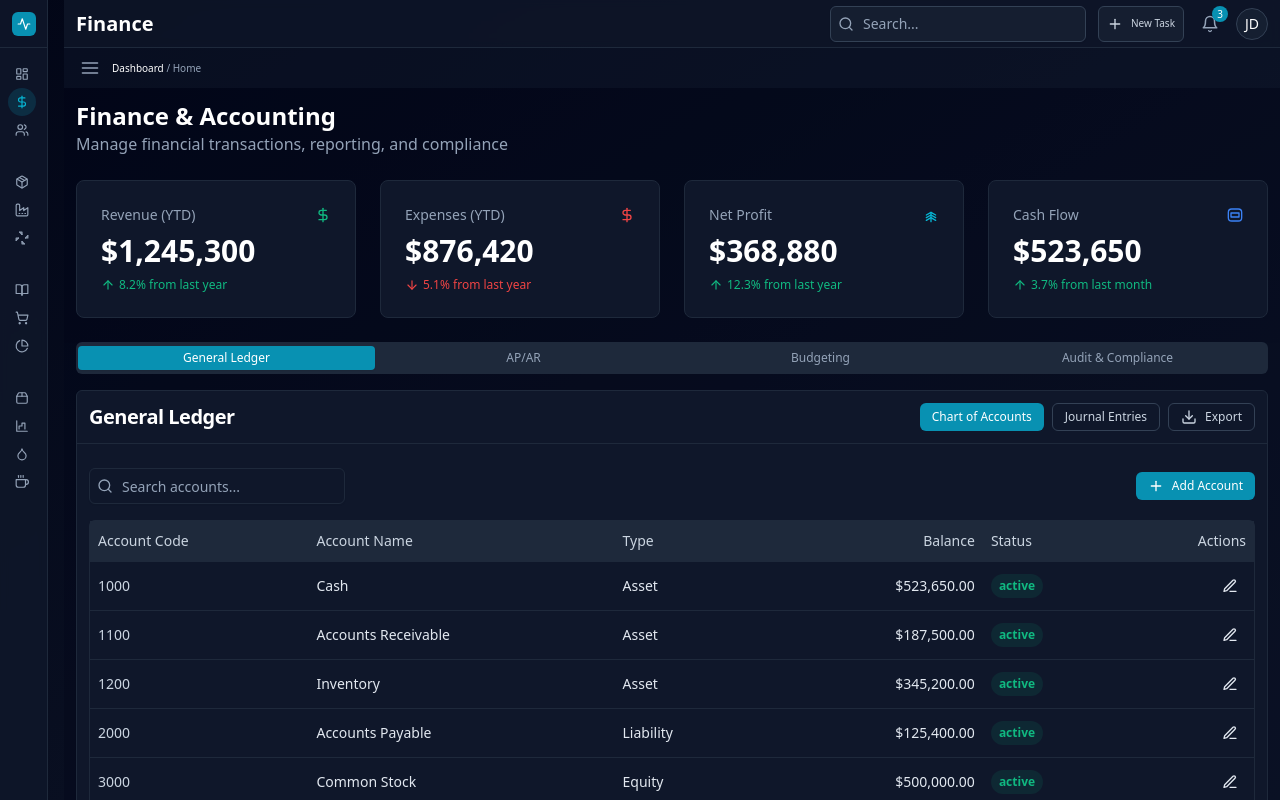
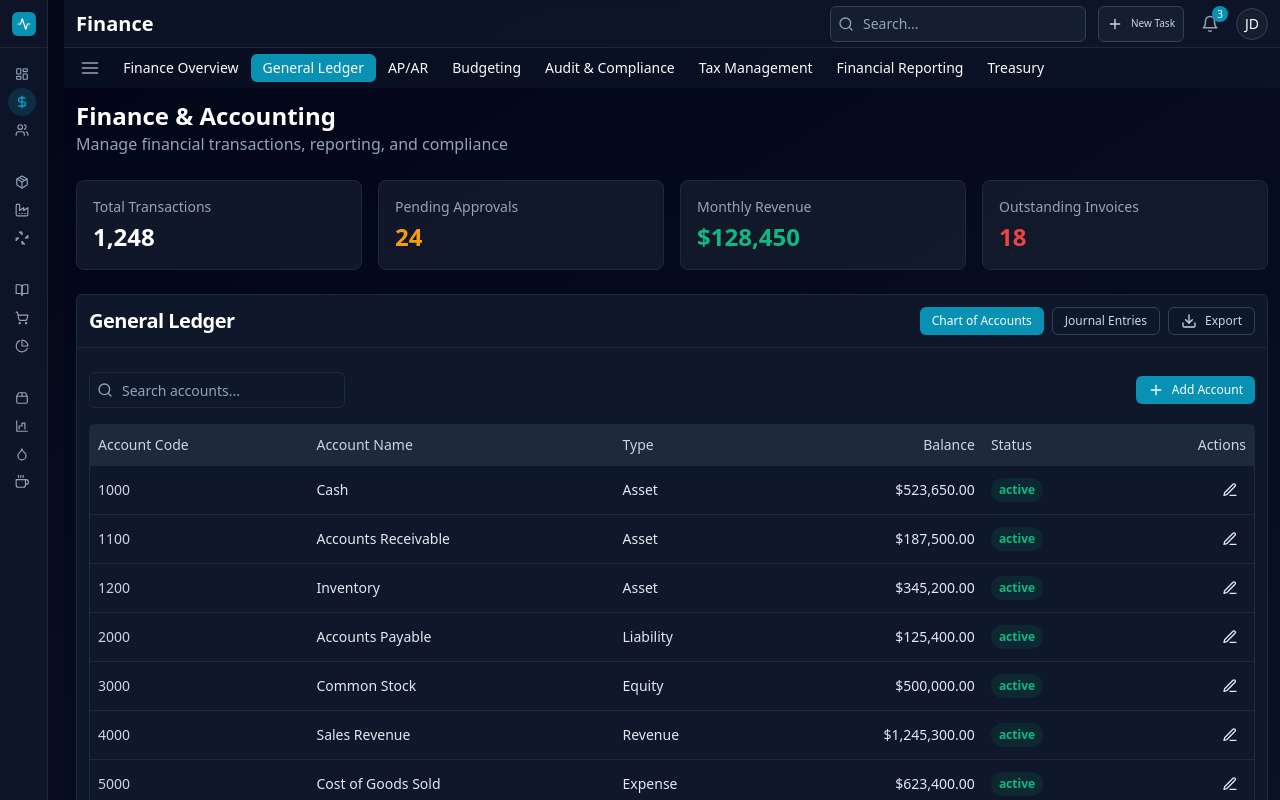
Before and after one commit to Mohamad-Kahil/Extended-ERP-Micro-Digits, a React (Vite) app: page /finance in a window 1280 px wide. Built offline with nearby package versions, Linux system fonts and the light colour scheme.

Commit message:
finance Navbar

```diff
--- a/src/modules/Finance/FinanceDashboard.tsx
+++ b/src/modules/Finance/FinanceDashboard.tsx
@@ -1,15 +1,85 @@
-import React from "react";
+import React, { useState } from "react";
 import DashboardLayout from "@/components/dashboard/DashboardLayout";
-import { Tabs, TabsContent, TabsList, TabsTrigger } from "@/components/ui/tabs";
+import { Button } from "@/components/ui/button";
+import { Input } from "@/components/ui/input";
+import FinancialOverview from "./components/FinancialOverview";
 import GeneralLedger from "./components/GeneralLedger/GeneralLedger";
+import BudgetingForecasting from "./components/BudgetingForecasting/BudgetingForecasting";
 import AccountsPayableReceivable from "./components/AccountsPayableReceivable/AccountsPayableReceivable";
-import BudgetingForecasting from "./components/BudgetingForecasting/BudgetingForecasting";
 import AuditCompliance from "./components/AuditCompliance/AuditCompliance";
-import FinancialOverview from "./components/FinancialOverview";
+import { motion, AnimatePresence } from "framer-motion";
 
 const FinanceDashboard = () => {
+  const [activeSection, setActiveSection] = useState("general-ledger");
+
+  const navItems = [
+    { id: "overview", label: "Finance Overview" },
+    { id: "general-ledger", label: "General Ledger" },
+    { id: "accounts", label: "AP/AR" },
+    { id: "budgeting", label: "Budgeting" },
+    { id: "audit", label: "Audit & Compliance" },
+    { id: "tax", label: "Tax Management" },
+    { id: "reporting", label: "Financial Reporting" },
+    { id: "treasury", label: "Treasury" },
+  ];
+
+  const renderContent = () => {
+    switch (activeSection) {
+      case "overview":
+        return (
+          <div className="p-6 bg-slate-800 rounded-lg border border-slate-700">
+            <h2 className="text-xl font-semibold text-white mb-4">
+              Finance Overview Dashboard
+            </h2>
+            <p className="text-base text-slate-300">
+              Welcome to the Finance management system.
+            </p>
+          </div>
+        );
+      case "general-ledger":
+        return <GeneralLedger />;
+      case "accounts":
+        return <AccountsPayableReceivable />;
+      case "budgeting":
+        return <BudgetingForecasting />;
+      case "audit":
+        return <AuditCompliance />;
+      case "tax":
+      case "reporting":
+      case "treasury":
+        return (
+          <div className="p-6 bg-slate-800 rounded-lg border border-slate-700">
+            <h2 className="text-xl font-semibold text-white mb-4">
+              {navItems.find((item) => item.id === activeSection)?.label} Module
+            </h2>
+            <p className="text-base text-slate-300">
+              This module is currently under development.
+            </p>
+          </div>
+        );
+      default:
+        return <GeneralLedger />;
+    }
+  };
+
+  // Create a custom navbar to be passed to DashboardLayout
+  const financeNavbar = (
+    <div className="flex items-center w-full overflow-x-auto">
+      {navItems.map((item) => (
+        <Button
+          key={item.id}
+          variant={activeSection === item.id ? "default" : "ghost"}
+          className={`${activeSection === item.id ? "bg-cyan-600 hover:bg-cyan-700" : "hover:bg-slate-700"} text-sm`}
+          onClick={() => setActiveSection(item.id)}
+        >
+          {item.label}
+        </Button>
+      ))}
+    </div>
+  );
+
   return (
-    <DashboardLayout>
+    <DashboardLayout navbar={financeNavbar}>
       <div className="space-y-6">
         <div>
           <h1 className="text-2xl font-bold text-white">
@@ -20,28 +90,48 @@ const FinanceDashboard = () => {
           </p>
         </div>
 
-        <FinancialOverview />
+        {/* Status Summary Boxes */}
+        <div className="grid grid-cols-1 gap-4 md:grid-cols-4">
+          <div className="rounded-lg border border-slate-800 bg-slate-800/50 p-4">
+            <div className="text-sm font-medium text-slate-400">
+              Total Transactions
+            </div>
+            <div className="mt-1 text-2xl font-bold text-white">1,248</div>
+          </div>
+          <div className="rounded-lg border border-slate-800 bg-slate-800/50 p-4">
+            <div className="text-sm font-medium text-slate-400">
+              Pending Approvals
+            </div>
+            <div className="mt-1 text-2xl font-bold text-amber-500">24</div>
+          </div>
+          <div className="rounded-lg border border-slate-800 bg-slate-800/50 p-4">
+            <div className="text-sm font-medium text-slate-400">
+              Monthly Revenue
+            </div>
+            <div className="mt-1 text-2xl font-bold text-emerald-500">
+              $128,450
+            </div>
+          </div>
+          <div className="rounded-lg border border-slate-800 bg-slate-800/50 p-4">
+            <div className="text-sm font-medium text-slate-400">
+              Outstanding Invoices
+            </div>
+            <div className="mt-1 text-2xl font-bold text-red-500">18</div>
+          </div>
+        </div>
 
-        <Tabs defaultValue="general-ledger" className="w-full">
-          <TabsList className="grid w-full grid-cols-4 bg-slate-800">
-            <TabsTrigger value="general-ledger">General Ledger</TabsTrigger>
-            <TabsTrigger value="ap-ar">AP/AR</TabsTrigger>
-            <TabsTrigger value="budgeting">Budgeting</TabsTrigger>
-            <TabsTrigger value="audit">Audit & Compliance</TabsTrigger>
-          </TabsList>
-          <TabsContent value="general-ledger" className="mt-4">
-            <GeneralLedger />
-          </TabsContent>
-          <TabsContent value="ap-ar" className="mt-4">
-            <AccountsPayableReceivable />
-          </TabsContent>
-          <TabsContent value="budgeting" className="mt-4">
-            <BudgetingForecasting />
-          </TabsContent>
-          <TabsContent value="audit" className="mt-4">
-            <AuditCompliance />
-          </TabsContent>
-        </Tabs>
+        {/* Content Area */}
+        <AnimatePresence mode="wait">
+          <motion.div
+            key={activeSection}
+            initial={{ opacity: 0, y: 10 }}
+            animate={{ opacity: 1, y: 0 }}
+            exit={{ opacity: 0, y: -10 }}
+            transition={{ duration: 0.2 }}
+          >
+            {renderContent()}
+          </motion.div>
+        </AnimatePresence>
       </div>
     </DashboardLayout>
   );
```
